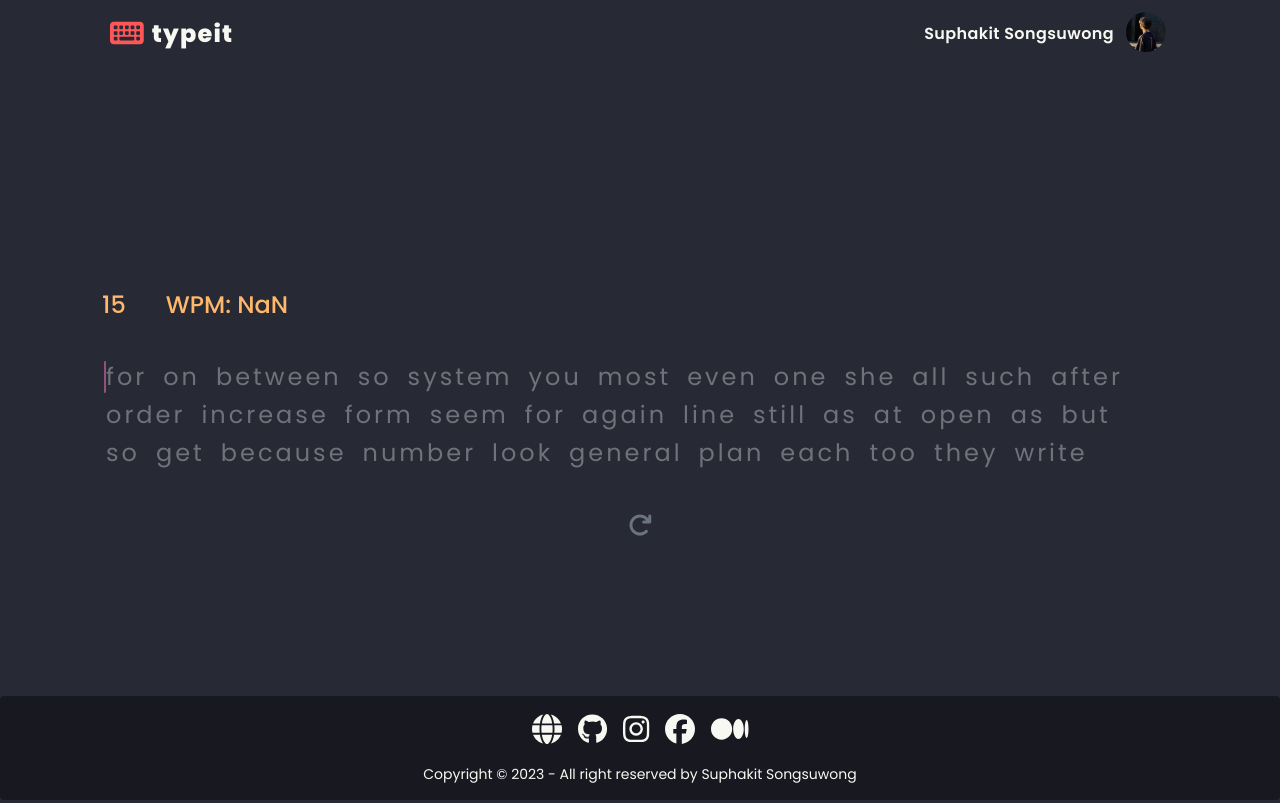
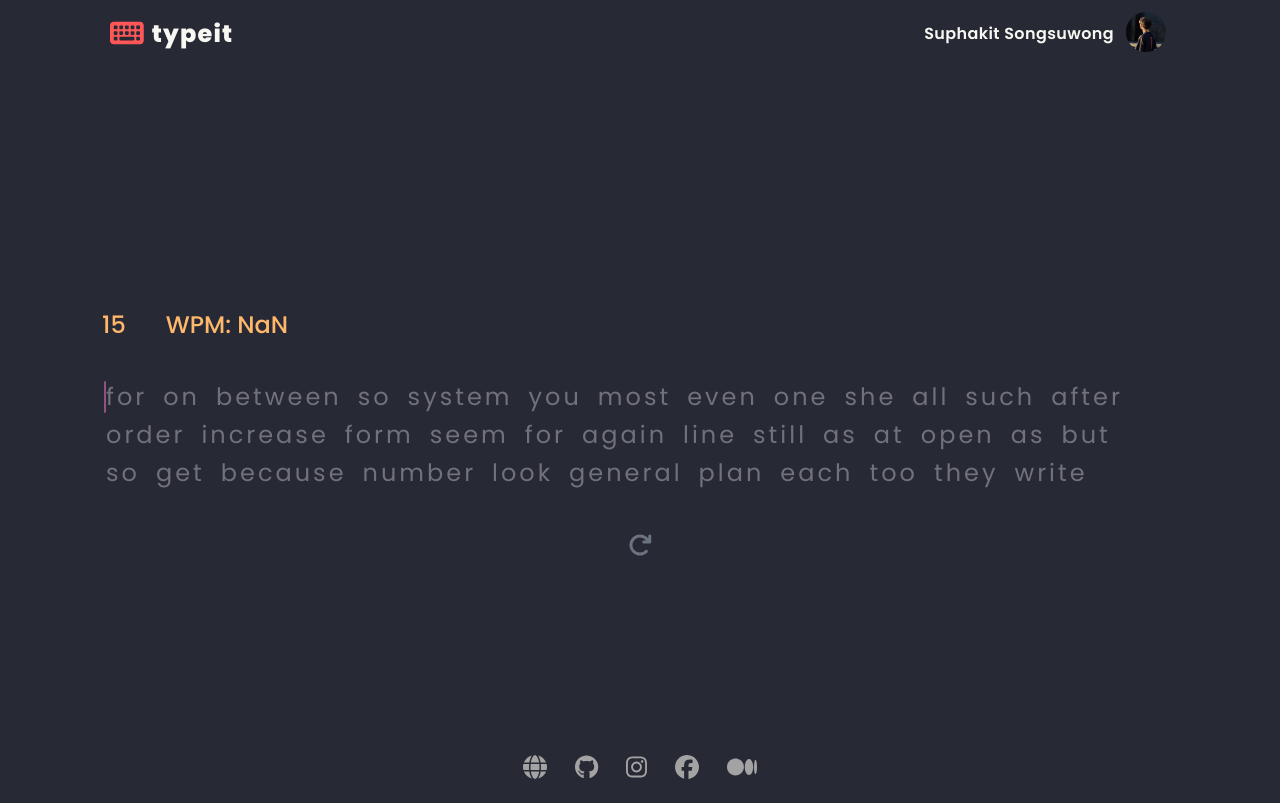
Before and after one commit to biskitsx/kittotype, a Next.js app: page / in a window 1280 px wide. Built offline with nearby package versions, Linux system fonts and the light colour scheme.

Commit message:
update new Footer

```diff
--- a/src/components/Footer.tsx
+++ b/src/components/Footer.tsx
@@ -6,10 +6,10 @@ import React from 'react'
 function Footer() {
     return (
 
-        <footer className="footer footer-center p-4 bg-base-200 text-base-content rounded gap-4 flex-col flex items-center justify-center">
+        <footer className="footer footer-center p-4 bg-base-100 text-base-content rounded gap-4 flex items-center justify-center text-neutral-400">
 
             <nav>
-                <div className="grid grid-flow-col gap-4 text-3xl">
+                <div className="grid grid-flow-col gap-7 text-2xl">
                     <a target='_blank' href="https://suphakit.vercel.app" className='hover:scale-105 hover:text-error'><FontAwesomeIcon icon={faGlobe} /></a>
                     <a target='_blank' href="https://github.com/biskitsx" className='hover:scale-105 hover:text-error'><FontAwesomeIcon icon={faGithub} /></a>
                     <a target='_blank' href="https://www.instagram.com/ksuphakyy/" className='hover:scale-105 hover:text-error'><FontAwesomeIcon icon={faInstagram} /></a>
@@ -17,9 +17,9 @@ function Footer() {
                     <a target='_blank' href="https://medium.com/@kitsugarr" className='hover:scale-105 hover:text-error'><FontAwesomeIcon icon={faMedium} /></a>
                 </div>
             </nav>
-            <aside>
-                <p>Copyright © 2023 - All right reserved by Suphakit Songsuwong</p>
-            </aside>
+            {/* <aside>
+                <p className='text-lg'>Copyright © 2023 - All right reserved by Suphakit Songsuwong</p>
+            </aside> */}
         </footer>
     )
 }
```
